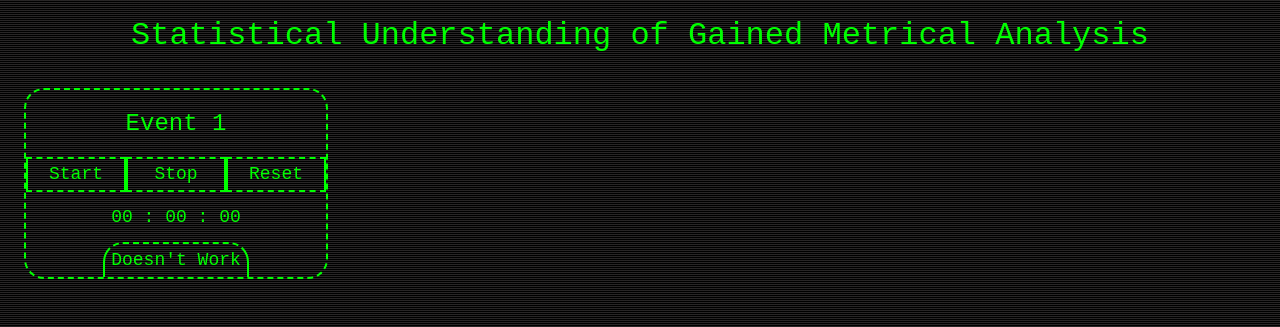
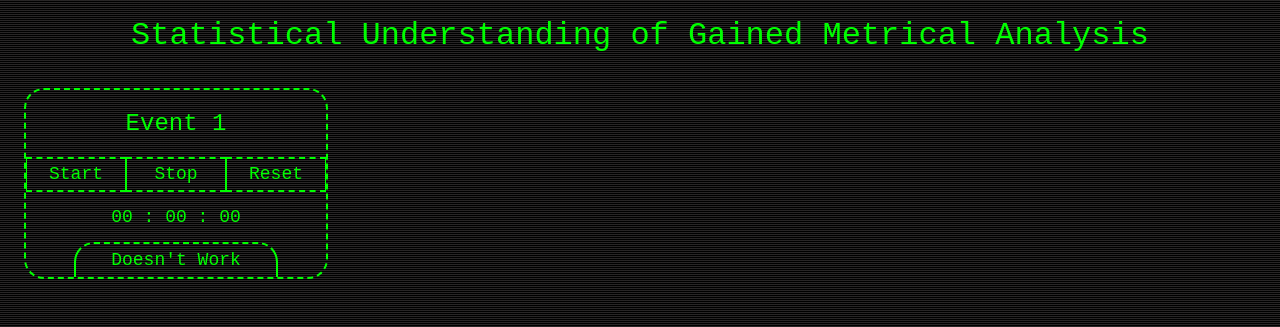
Before and after one commit to ChiefToast/SUGMA, a plain HTML site: page index.html in a window 1280 px wide. Shown: the top 327 px of the page. Drawn offline with Linux system fonts and the light colour scheme.

Commit message:
Add files via upload

```diff
--- a/app.css
+++ b/app.css
@@ -58,6 +58,8 @@ body {
     width: 100px;
     height: 35px;
     font-size: 18px;
+    border-left-width: 1px;
+    border-right-width: 1px;
 }
 
 .timers:hover {
@@ -67,7 +69,6 @@ body {
 .timers:active {
     background: #00ff00;
     color: black;
-    transition: .5s ease-in;
 }
 
 p {
@@ -94,6 +95,8 @@ h2 {
     border-top-right-radius: 20px;
     border-top-left-radius: 20px;
     height: 35px;
+    padding-left: 35px;
+    padding-right: 35px;
     font-size: 18px;
     border-bottom: 0px;
 }
```
